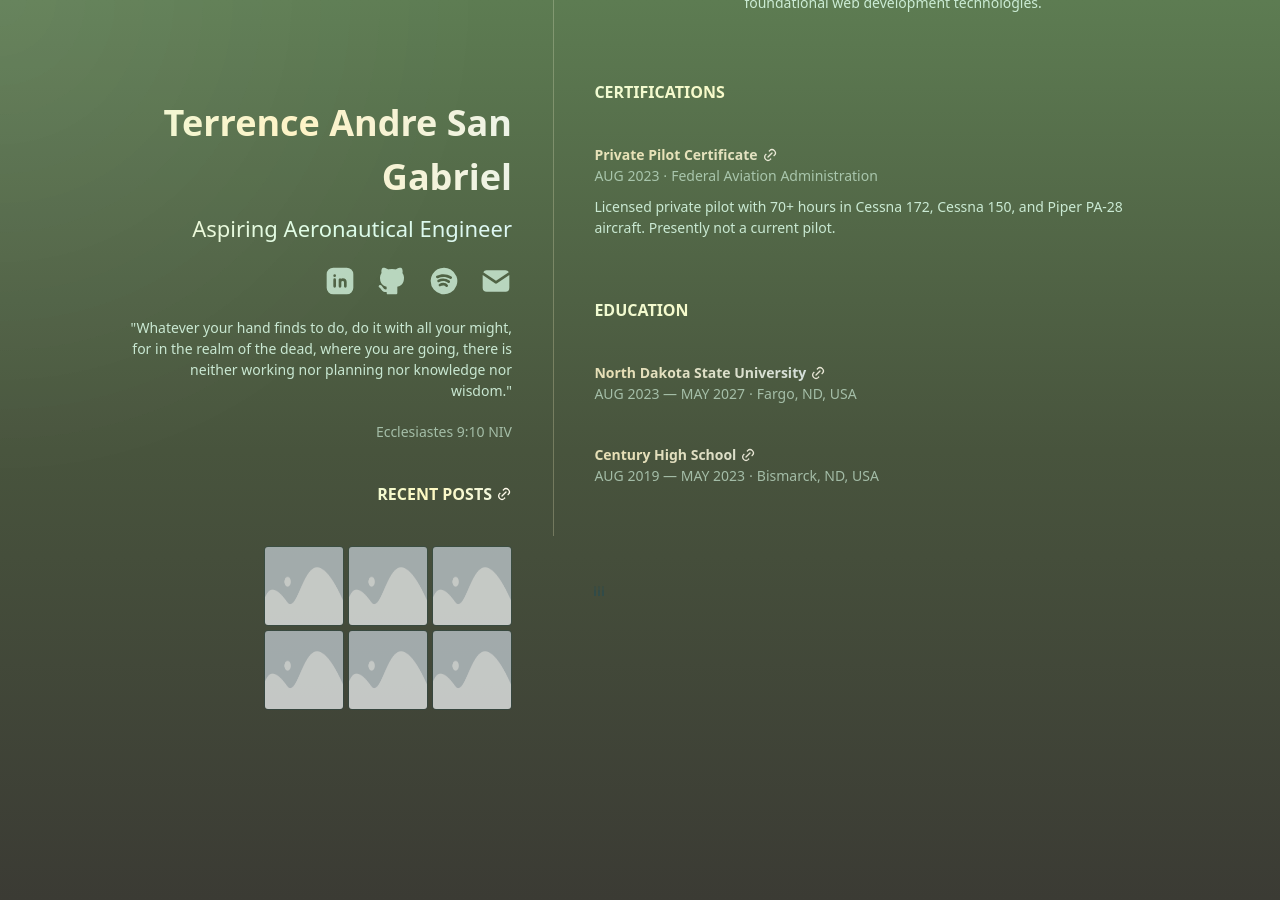
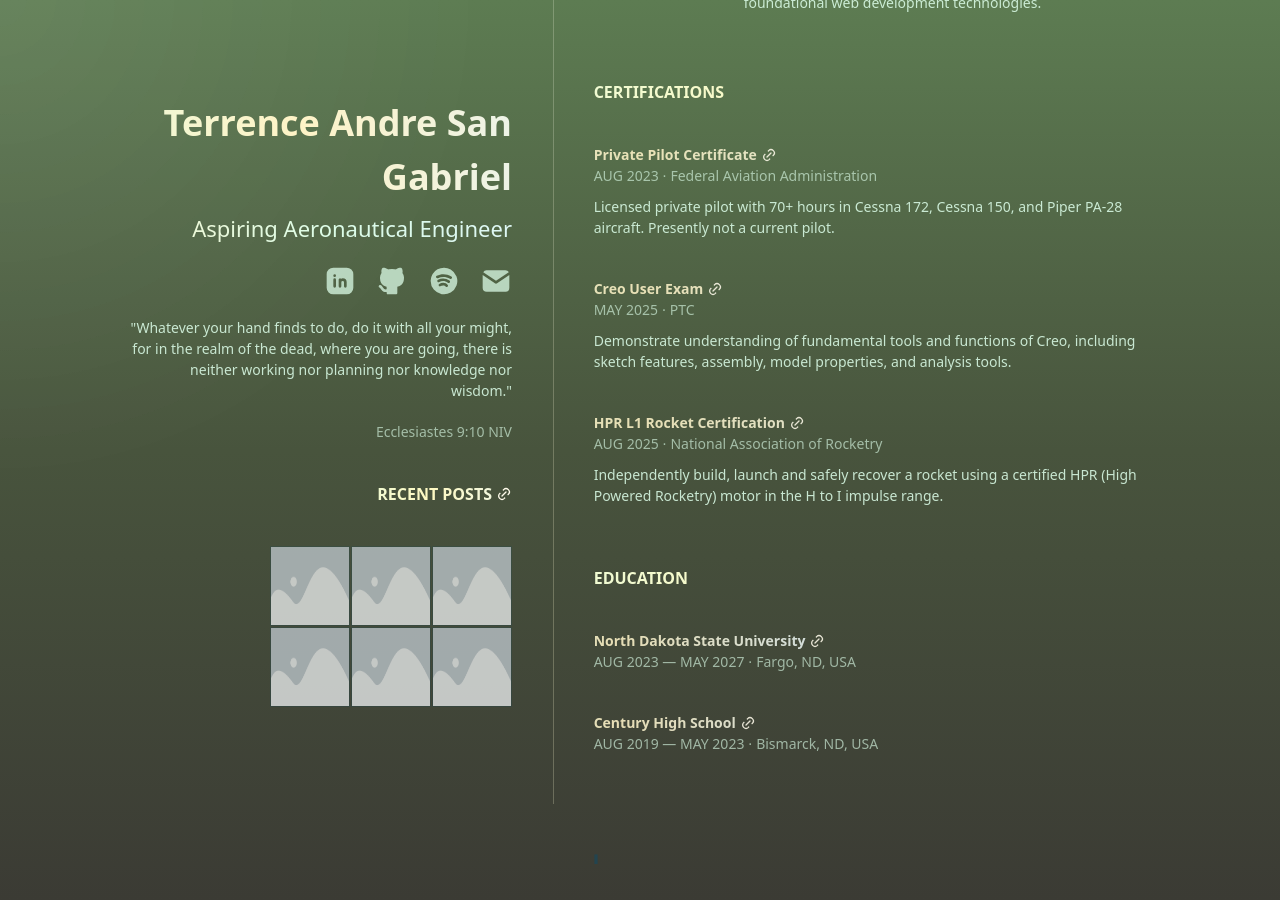
Before and after one commit to akositerrence/akositerrence.github.io, a Jekyll site: the page built from index.html, in a window 1280 px wide and 900 px high, scrolled down 1610 px. Built offline with Jekyll 4.4.1, drawn with Linux system fonts in a browser that asks for light colours.

Commit message:
removed rounded corners

```diff
--- a/index.html
+++ b/index.html
@@ -68,7 +68,7 @@
             <!-- posts container -->
             <div class="posts-container" id="posts-container-1">
                 <h2 class="content-section-header" id="posts-title-1">
-                    <a class="post-title-link" href="">
+                    <a class="post-title-link" target="_blank" href="https://akositerrence.github.io/stream">
                         RECENT POSTS
                         <svg xmlns="http://www.w3.org/2000/svg" viewBox="0 0 24 24" class="content-link-icon" fill="none" stroke="currentColor" stroke-linecap="round" stroke-linejoin="round" stroke-width="2" class="icon icon-tabler icons-tabler-outline icon-tabler-link"><path stroke="none" d="M0 0h24v24H0z"/><path d="m9 15 6-6M11 6l.463-.536a5 5 0 0 1 7.071 7.072L18 13M13 18l-.397.534a5.068 5.068 0 0 1-7.127 0 4.972 4.972 0 0 1 0-7.071L6 11"/></svg>
                     </a>
@@ -304,6 +304,38 @@
                         </p>
                     </div>
                 </div>
+                <!-- creo user exam -->
+                <div class="certifications-instance">
+                    <div class="certifications-col">
+                        <div class="certifications-title standard-text">
+                            <a class="content-title-link" href="" target="_blank">
+                                Creo User Exam
+                                <svg xmlns="http://www.w3.org/2000/svg" viewBox="0 0 24 24" class="content-link-icon" fill="none" stroke="currentColor" stroke-linecap="round" stroke-linejoin="round" stroke-width="2" class="icon icon-tabler icons-tabler-outline icon-tabler-link"><path stroke="none" d="M0 0h24v24H0z"/><path d="m9 15 6-6M11 6l.463-.536a5 5 0 0 1 7.071 7.072L18 13M13 18l-.397.534a5.068 5.068 0 0 1-7.127 0 4.972 4.972 0 0 1 0-7.071L6 11"/></svg>
+                            </a>
+                        </div>
+                        <div class="certificate-source standard-text"> MAY 2025 ⋅ PTC </div>
+                        <p class="certifications-description standard-text">
+                            Demonstrate understanding of fundamental tools and functions of Creo,
+                            including sketch features, assembly, model properties, and analysis tools.
+                        </p>
+                    </div>
+                </div>
+                <!-- rocketry certification -->
+                <div class="certifications-instance">
+                    <div class="certifications-col">
+                        <div class="certifications-title standard-text">
+                            <a class="content-title-link" href="" target="_blank">
+                                HPR L1 Rocket Certification
+                                <svg xmlns="http://www.w3.org/2000/svg" viewBox="0 0 24 24" class="content-link-icon" fill="none" stroke="currentColor" stroke-linecap="round" stroke-linejoin="round" stroke-width="2" class="icon icon-tabler icons-tabler-outline icon-tabler-link"><path stroke="none" d="M0 0h24v24H0z"/><path d="m9 15 6-6M11 6l.463-.536a5 5 0 0 1 7.071 7.072L18 13M13 18l-.397.534a5.068 5.068 0 0 1-7.127 0 4.972 4.972 0 0 1 0-7.071L6 11"/></svg>
+                            </a>
+                        </div>
+                        <div class="certificate-source standard-text"> AUG 2025 ⋅ National Association of Rocketry </div>
+                        <p class="certifications-description standard-text">
+                            Independently build, launch and safely recover a rocket using a certified
+                            HPR (High Powered Rocketry) motor in the H to I impulse range.
+                        </p>
+                    </div>
+                </div>
             </div>
 
             <!-- education container -->
--- a/src/css/tail_main.css
+++ b/src/css/tail_main.css
@@ -315,7 +315,7 @@
   width: calc(var(--spacing) * 0);
   background-color: var(--color-green-50);
   @media (width >= 48rem) {
-    width: 5px;
+    width: 2.5px;
   }
   @media (width >= 48rem) {
     margin-left: 41.5%;
@@ -637,9 +637,8 @@
   background-size: 200% 200%;
 }
 .portfolio-img {
-  border-radius: var(--radius-sm);
   border-style: var(--tw-border-style);
-  border-width: 2px;
+  border-width: 1px;
   border-color: color-mix(in srgb, oklch(39.8% 0.07 227.392) 25%, transparent);
   @supports (color: color-mix(in lab, red, red)) {
     border-color: color-mix(in oklab, var(--color-cyan-900) 25%, transparent);
@@ -826,7 +825,7 @@
   grid-template-columns: repeat(3, minmax(0, 1fr));
   grid-template-rows: repeat(2, minmax(0, 1fr));
   justify-content: flex-end;
-  gap: calc(var(--spacing) * 1);
+  gap: calc(var(--spacing) * 0.25);
   @media (width >= 48rem) {
     padding: calc(var(--spacing) * 2.5);
   }
@@ -874,7 +873,6 @@
 .post-img {
   height: calc(var(--spacing) * 20);
   width: calc(var(--spacing) * 20);
-  border-radius: var(--radius-sm);
   border-style: var(--tw-border-style);
   border-width: 1px;
   border-color: color-mix(in srgb, oklch(39.8% 0.07 227.392) 25%, transparent);
```
Also changed, not shown: src/css/head_main.css (+4 -4 lines), stream.html (+8 -4 lines), 3 other files.
